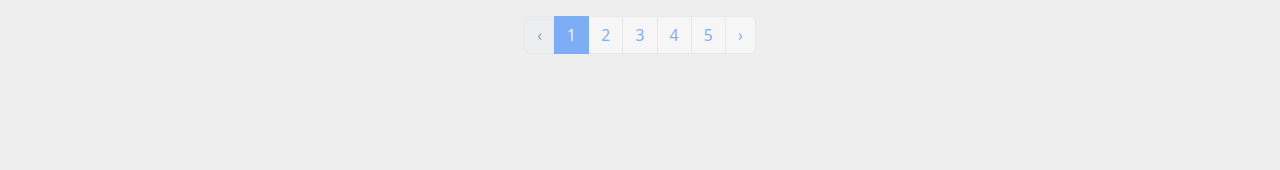
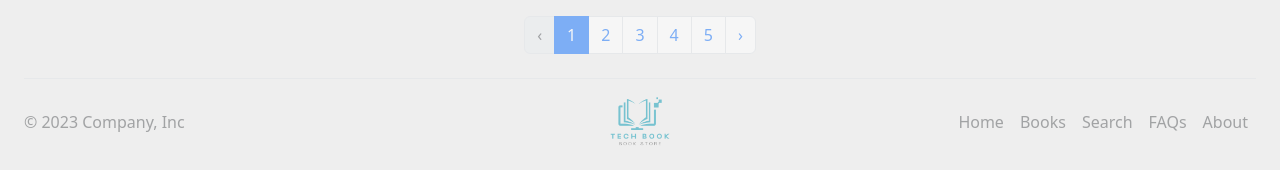
Before and after one commit to monanksojitra/book-store, a React (Create React App) app: page / in a window 1280 px wide. Shown: the part 1953-2123 px from the top of the page. Before the commit the page ends 2023 px from the top, so only its background shows below. Built offline with nearby package versions, Linux system fonts and the light colour scheme.

Commit message:
small changes

```diff
--- /dev/null
+++ b/src/components/Footer.js
@@ -0,0 +1,70 @@
+import React from "react";
+import { Link } from "react-router-dom";
+import logo from "../imgs/logo.png";
+const Footer = () => {
+  return (
+    <div className="d-flex flex-column h-100 mx-4">
+      {/* <section className="hero text-white py-5 flex-grow-1">
+        <div className="container py-4">
+          <div className="row">
+            <div className="col-lg-6">
+              <h1 className="display-4">Bootstrap footer bottom</h1>
+              <p className="fst-italic text-muted">
+                Using Bootstrap 5 flexbox utilities, create a footer that always
+                sticks to the bottom of your viewport. Snippet by{" "}
+                <a
+                  className="text-primary"
+                  href="https://bootstrapious.com/"
+                  target="_blank"
+                >
+                  Bootstrapious
+                </a>
+              </p>
+            </div>
+          </div>
+        </div>
+      </section> */}
+
+      <footer className="d-flex flex-wrap justify-content-between align-items-center my-2 py-2 border-top">
+        <p className="col-md-4 mb-0 text-body-secondary">© 2023 Company, Inc</p>
+        <a
+
+          className="col-md-4 d-flex align-items-center justify-content-center mb-3 mb-md-0 me-md-auto link-body-emphasis text-decoration-none"
+        >
+          <a className="navbar-brand" href='#home'>
+            <img src={logo} height={70} />
+          </a>
+        </a>
+        <ul className="nav col-md-4 justify-content-end">
+          <li className="nav-item">
+            <a href="#" className="nav-link px-2 text-body-secondary">
+              Home
+            </a>
+          </li>
+          <li className="nav-item">
+            <a href="#books" className="nav-link px-2 text-body-secondary">
+              Books
+            </a>
+          </li>
+          <li className="nav-item">
+            <a href="#search" className="nav-link px-2 text-body-secondary">
+              Search
+            </a>
+          </li>
+          <li className="nav-item">
+            <a href="#" className="nav-link px-2 text-body-secondary">
+              FAQs
+            </a>
+          </li>
+          <li className="nav-item">
+            <Link to='/about' className="nav-link px-2 text-body-secondary">
+              About
+            </Link>
+          </li>
+        </ul>
+      </footer>
+    </div>
+  );
+};
+
+export default Footer;
--- a/src/components/Navbar.js
+++ b/src/components/Navbar.js
@@ -22,7 +22,7 @@ const Navbar = () => {
   return (
     <>
       <nav className="navbar navbar-expand-lg bg-body-tertiary">
-        <div className="container-fluid mx-3 my-1">
+        <div id="home" className="container-fluid mx-3 my-1">
           <a className="navbar-brand" href="#">
             <img src={logo} height={50} />
           </a>
--- a/src/components/ProductSearchbar.js
+++ b/src/components/ProductSearchbar.js
@@ -14,7 +14,7 @@ const ProductSearchbar = ({ filterbook }) => {
   };
 
   return (
-    <div className="container d-flex flex-wrap justify-content-center my-4">
+    <div id="search"  className="container d-flex flex-wrap justify-content-center my-4">
       <a
         href="/"
         className="d-flex align-items-center mb-3 mb-lg-0 me-lg-auto text-dark text-decoration-none"
--- a/src/components/Products.js
+++ b/src/components/Products.js
@@ -49,6 +49,7 @@ const Products = ({ newBooks }) => {
               </button>
 
               <Link
+              id="#readmore"
                 className="btn btn-secondary btn-sm "
                 to="/readmore"
                 state={book}
@@ -80,7 +81,7 @@ const Products = ({ newBooks }) => {
   calculatePagesToDisplay();
   return (
     <>
-      <div className="row mb-4 mx-5">{renderBooks()}</div>
+      <div id="books" className="row mb-4 mx-5">{renderBooks()}</div>
       <div className="pagination justify-content-center">
         <Pagination>
           <Pagination.Prev
--- a/src/components/ReadMore.js
+++ b/src/components/ReadMore.js
@@ -1,12 +1,14 @@
 import React from "react";
 import { Link, useLocation } from "react-router-dom";
+import CartBooks from "./CartBooks";
+import Toast from "./Toast";
 
 const ReadMore = () => {
   const location = useLocation()
   const  book  = location.state
 
   return (
-    <div className="container mt-5 mb-5">
+    <div id="readmore" className="container mt-5 mb-5">
       <div className="row d-flex justify-content-center">
         <div className="col-md-10">
           <div className="card">
@@ -22,10 +24,12 @@ const ReadMore = () => {
                 <div className="product p-4">
                   <div className="d-flex justify-content-between align-items-center">
                     <div className="d-flex align-items-center">
+
+                      <Link to='/' className="ml-1 nav-link active">
                       <i className="fa fa-long-arrow-left" />
-                      <Link to='/' className="ml-1 nav-link active">Back</Link>
+                      </Link>
                     </div>
-                    <i className="fa fa-shopping-cart text-muted" />
+
                   </div>
                   <div className="mt-4 mb-3">
                     <span className="text-uppercase text-muted brand">
@@ -35,15 +39,15 @@ const ReadMore = () => {
                     <div className="price d-flex flex-row align-items-center">
                       <div className="ml-2">
                         <small className="dis-price">{book.pageCount}</small>
-                        <span>{book.pageCount/23}% OFF</span>
+                        {/* <span>{book.pageCount/23}% OFF</span> */}
                       </div>
                     </div>
                   </div>
                   <p className="about">{book.longDescription}</p>
 
                   <div className="cart mt-4 align-items-center">
-                    <button className="btn btn-danger text-uppercase mr-2 px-4">
-                      Add to cart
+                    <button className="btn btn-success text-uppercase mr-2 px-4" onClick={()=>{CartBooks.addBook(book)}}>
+                      Add to cart <i className="fa fa-shopping-cart text-muted" />
                     </button>
                   </div>
                 </div>
--- a/src/pages/Home.js
+++ b/src/pages/Home.js
@@ -6,6 +6,7 @@ import Products from "../components/Products";
 import ProductSearchbar from "../components/ProductSearchbar";
 import { ToastContainer } from "react-toastify";
 import "react-toastify/dist/ReactToastify.css";
+import Footer from "../components/Footer";
 
 const Home = () => {
   const [books, setBooks] = useState([]);
@@ -28,6 +29,7 @@ const Home = () => {
       <AdsBook />
       <ProductSearchbar filterbook={setBooks} />
       <Products newBooks={books} />
+      <Footer/>
     </>
   );
 };
```
